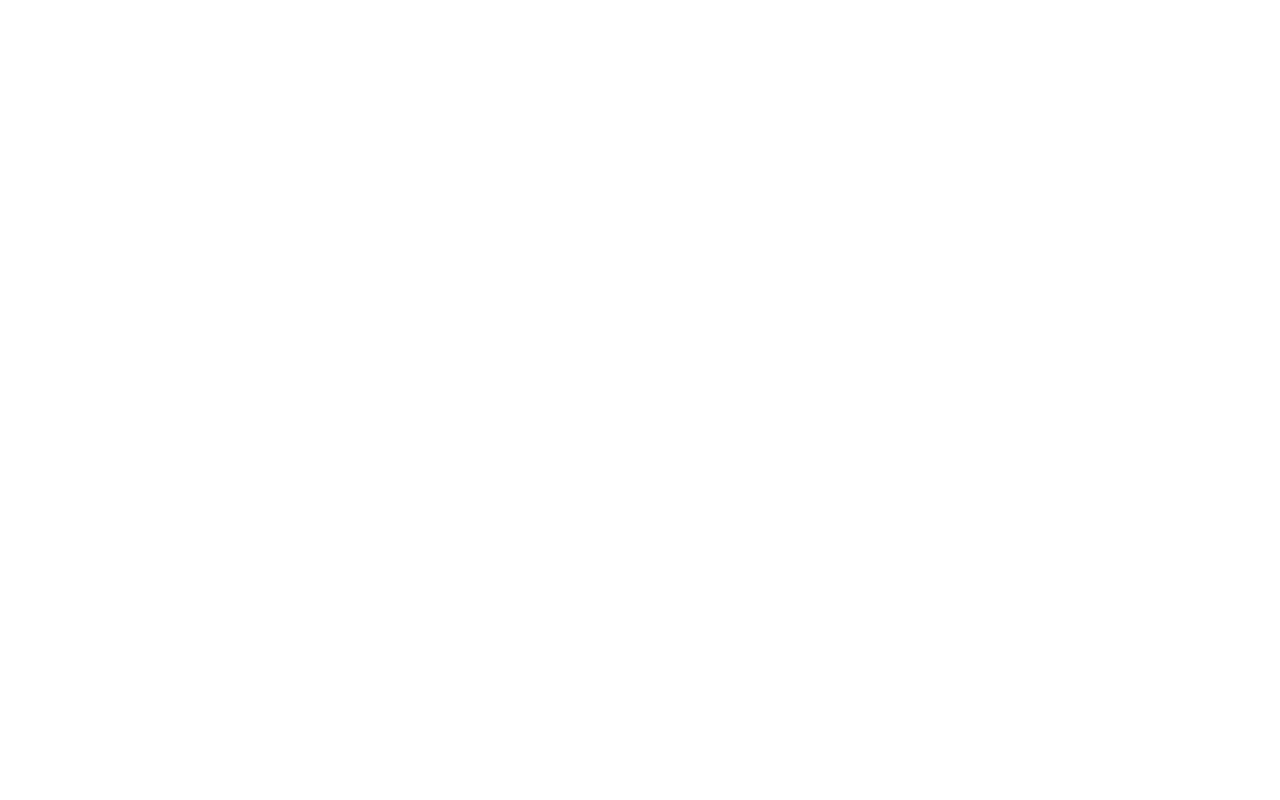
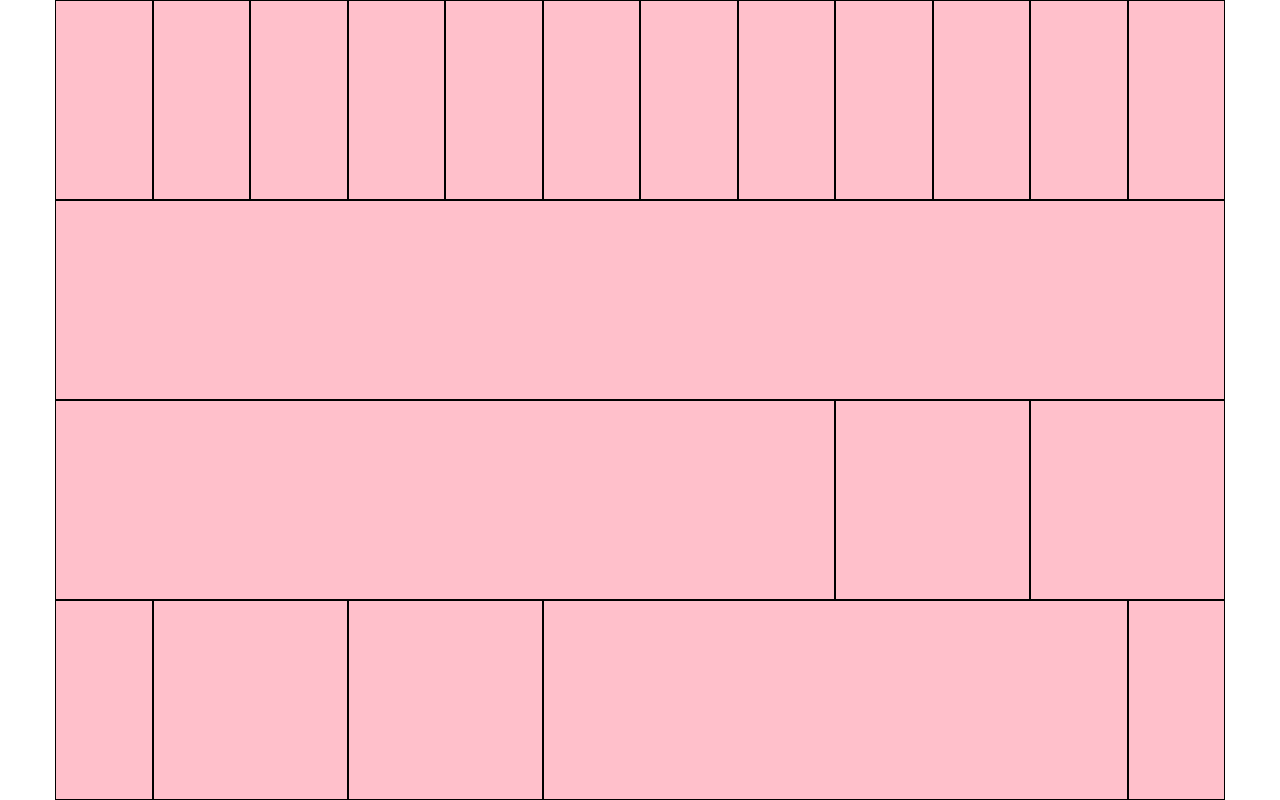
Before and after one commit to marzucoalessandro/html-css-12bool, a plain HTML site: page index.html in a window 1280 px wide. Drawn offline with Linux system fonts and the light colour scheme.

Commit message:
prime 4 row del layout

```diff
--- a/css/12bool.css
+++ b/css/12bool.css
@@ -1,3 +1,5 @@
+/* regole generali del ns framework */
+
 body [class*="col-"] {
   height: 200px;
   background-color: pink;
--- a/index.html
+++ b/index.html
@@ -4,14 +4,91 @@
   <meta charset="UTF-8">
   <meta name="viewport" content="width=device-width, initial-scale=1.0">
   <meta http-equiv="X-UA-Compatible" content="ie=edge">
-  <link rel="stylesheet" href="/css/12bool.css">
-  <link rel="stylesheet" href="/css/style.css">
+  <link rel="stylesheet" href="css/12bool.css">
+  <link rel="stylesheet" href="css/style.css">
   <title>12 Bool</title>
 </head>
 
 <body>
+  <!-- prima row del layout -->
+  <div class="container">
 
-  <div class="container"></div>
+    <div class="col-1"></div>
+    <div class="col-1"></div>
+    <div class="col-1"></div>
+    <div class="col-1"></div>
+    <div class="col-1"></div>
+    <div class="col-1"></div>
+    <div class="col-1"></div>
+    <div class="col-1"></div>
+    <div class="col-1"></div>
+    <div class="col-1"></div>
+    <div class="col-1"></div>
+    <div class="col-1"></div>
+
+  </div>
+  <!-- /prima row -->
+
+  <!-- seconda row del layout -->
+  <div class="container">
+
+    <div class="col-12">
+
+    </div>
+
+  </div>
+  <!-- /seconda row -->
+
+  <!-- terza row del layout -->
+  <div class="container">
+
+    <div class="col-8">
+
+    </div>
+
+    <div class="col-2">
+
+    </div>
+
+    <div class="col-2">
+
+    </div>
+
+  </div>
+  <!-- / terza row -->
+
+  <!-- quarta row del layout -->
+
+  <div class="container">
+
+    <div class="col-1">
+
+    </div>
+
+    <div class="col-2">
+
+    </div>
+
+    <div class="col-2">
+
+    </div>
+
+    <div class="col-6">
+
+    </div>
+
+    <div class="col-1">
+
+    </div>
+
+  </div>
+
+
+
+
+
+
+
 
 
 </body>
```
